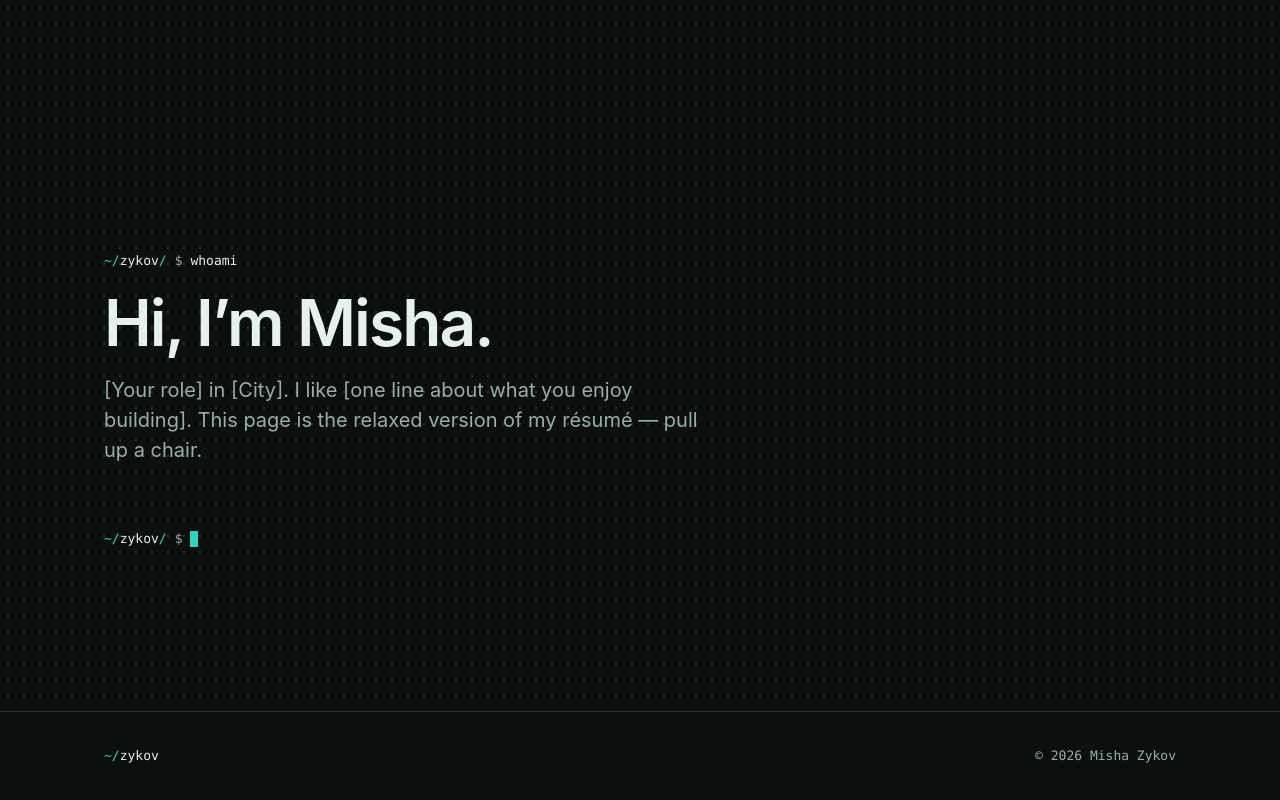
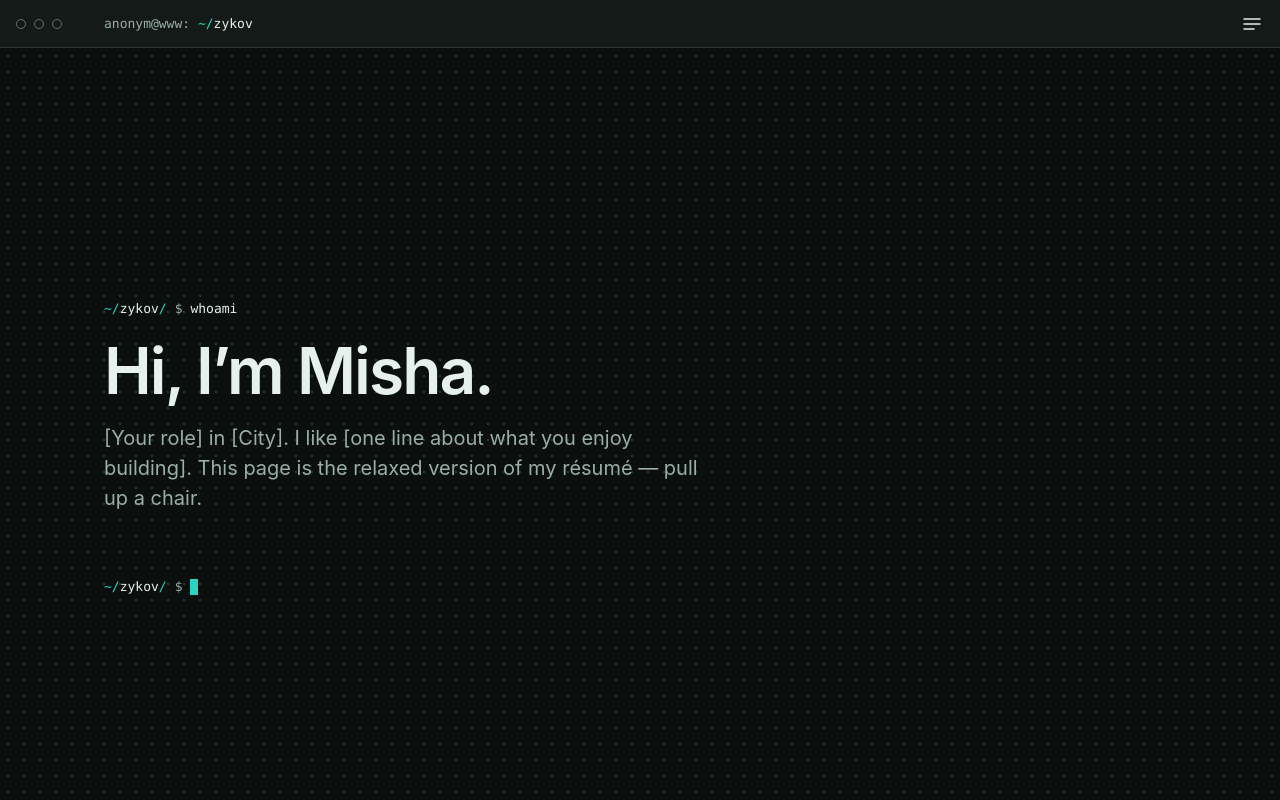
Before and after one commit to ykropchik/zykov.me, a React (Vite) app: page / in a window 1280 px wide. Shown: the top 800 px of the page. Built offline with nearby package versions, Linux system fonts and the light colour scheme.

Commit message:
Add Header

```diff
--- /dev/null
+++ b/src/components/Header/Header.module.scss
@@ -0,0 +1,65 @@
+@use '@styles/variables' as *;
+
+.header {
+	position: sticky;
+	display: flex;
+	align-items: center;
+	top: 0;
+	z-index: 1;
+	box-sizing: border-box;
+	height: 48px;
+	padding: 0 $space-16;
+	background-color: token('surface-raised');
+	border-bottom: 1px solid token('line');
+}
+
+.content {
+	box-sizing: border-box;
+	height: 100%;
+	width: 100%;
+	max-width: 1120px;
+	margin: 0 auto;
+	padding: 0 $space-6;
+	display: flex;
+	align-items: center;
+}
+
+.dots {
+	position: absolute;
+	left: $space-4;
+	display: flex;
+	flex-shrink: 0;
+	gap: $space-2;
+
+	span {
+		width: $space-2;
+		height: $space-2;
+		border: 1px solid token('line-strong');
+		border-radius: 50%;
+	}
+}
+
+.path {
+	@include type('code');
+	color: token('ink-muted');
+	white-space: nowrap;
+	text-decoration: none !important;
+	overflow: hidden;
+	text-overflow: ellipsis;
+}
+
+.user {
+	color: token('ink');
+}
+
+.menu {
+	display: flex;
+	position: absolute;
+	right: $space-2;
+	padding: $space-2;
+	color: token('ink');
+	background: none;
+	border: 0;
+	border-radius: $radius-md;
+	cursor: pointer;
+}
--- /dev/null
+++ b/src/components/Header/Header.tsx
@@ -0,0 +1,22 @@
+import { MenuIcon } from '../Icons/Icons.tsx';
+import styles from './Header.module.scss';
+
+export default function Header() {
+	return (
+		<header className={styles.header}>
+			<span className={styles.dots} aria-hidden="true">
+				<span />
+				<span />
+				<span />
+			</span>
+			<div className={styles.content}>
+				<a className={styles.path} href="#whoami" aria-label="Back to top">
+					anonym@www: <mark>~/</mark><span className={styles.user}>zykov</span>
+				</a>
+			</div>
+			<button className={styles.menu} type="button" aria-label="Open menu">
+				<MenuIcon />
+			</button>
+		</header>
+	);
+}
--- a/src/components/Icons/Icons.tsx
+++ b/src/components/Icons/Icons.tsx
@@ -89,3 +89,23 @@ export function ArrowUpRightIcon({ size = 24 }) {
 		</svg>
 	);
 }
+
+export function MenuIcon({ size = 24 }) {
+	return (
+		<svg
+			height={size}
+			width={size}
+			viewBox="0 0 24 24"
+			fill="none"
+			stroke="currentColor"
+			strokeWidth="1.5"
+			strokeLinecap="round"
+			strokeLinejoin="round"
+			aria-hidden="true"
+		>
+			<path d="M4 7h16" />
+			<path d="M4 12h16" />
+			<path d="M4 17h10" />
+		</svg>
+	);
+}
--- a/src/main.tsx
+++ b/src/main.tsx
@@ -7,11 +7,13 @@ import Stats from './components/Stats/Stats.tsx';
 import Skills from './components/Skills/Skills.tsx';
 import Contacts from './components/Contacts/Contacts.tsx';
 import Footer from './components/Footer/Footer.tsx';
+import Header from './components/Header/Header.tsx';
 
 import './styles/index.scss';
 
 createRoot(document.getElementById('root')!).render(
 	<StrictMode>
+		<Header />
 		<Page>
 			<Section
 				name="whoami"
--- a/src/styles/index.scss
+++ b/src/styles/index.scss
@@ -11,14 +11,16 @@ html {
 }
 
 body {
-	height: 100vh;
-	height: 100dvh;
+	// min-height, not height: a fixed one-screen box would end the sticky
+	// header's containing block after the first section.
+	min-height: 100vh;
+	min-height: 100dvh;
 	margin: 0;
 }
 
 #root {
 	position: relative;
-	height: 100%;
+	min-height: 100%;
 	width: 100%;
 }
 
```
